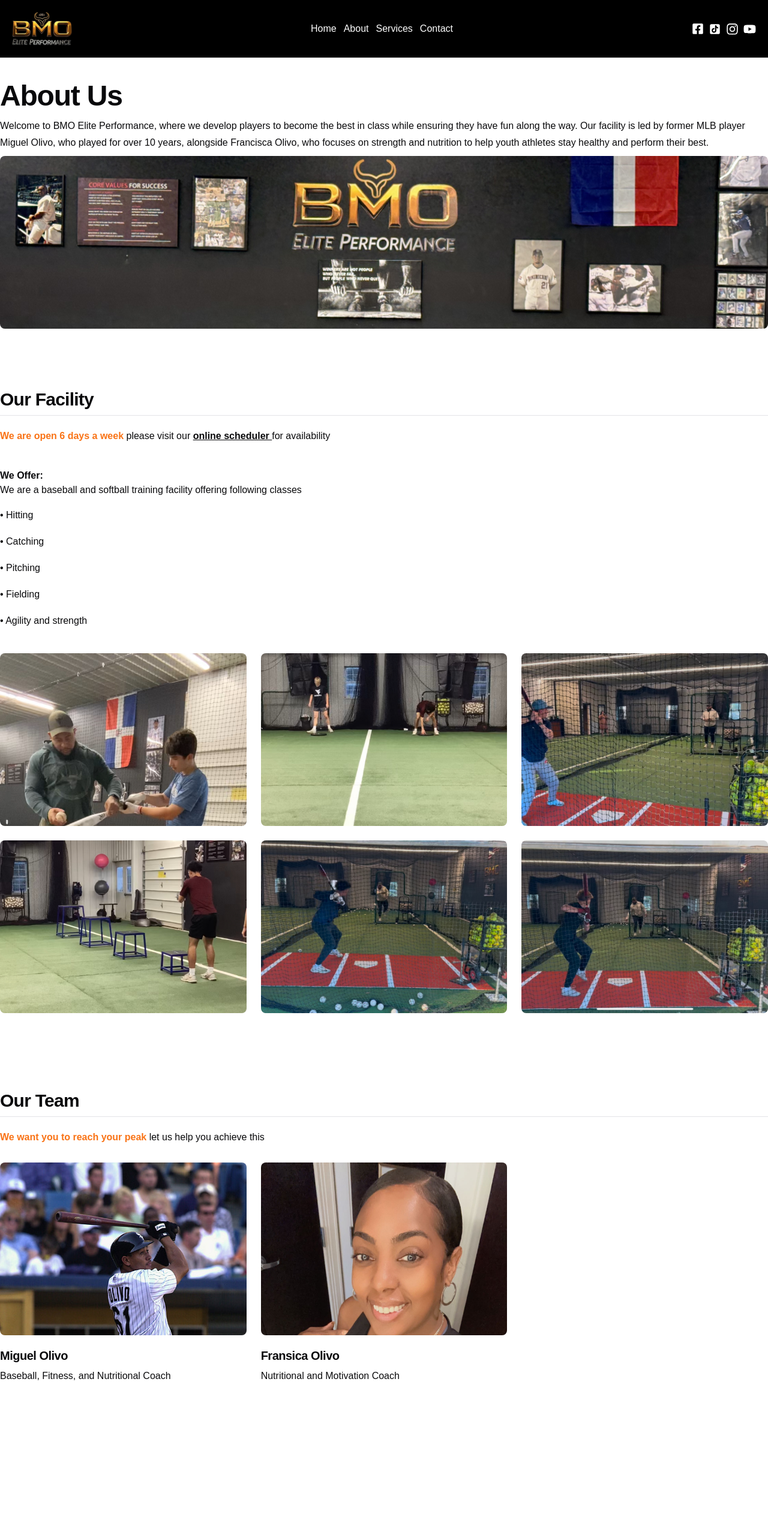
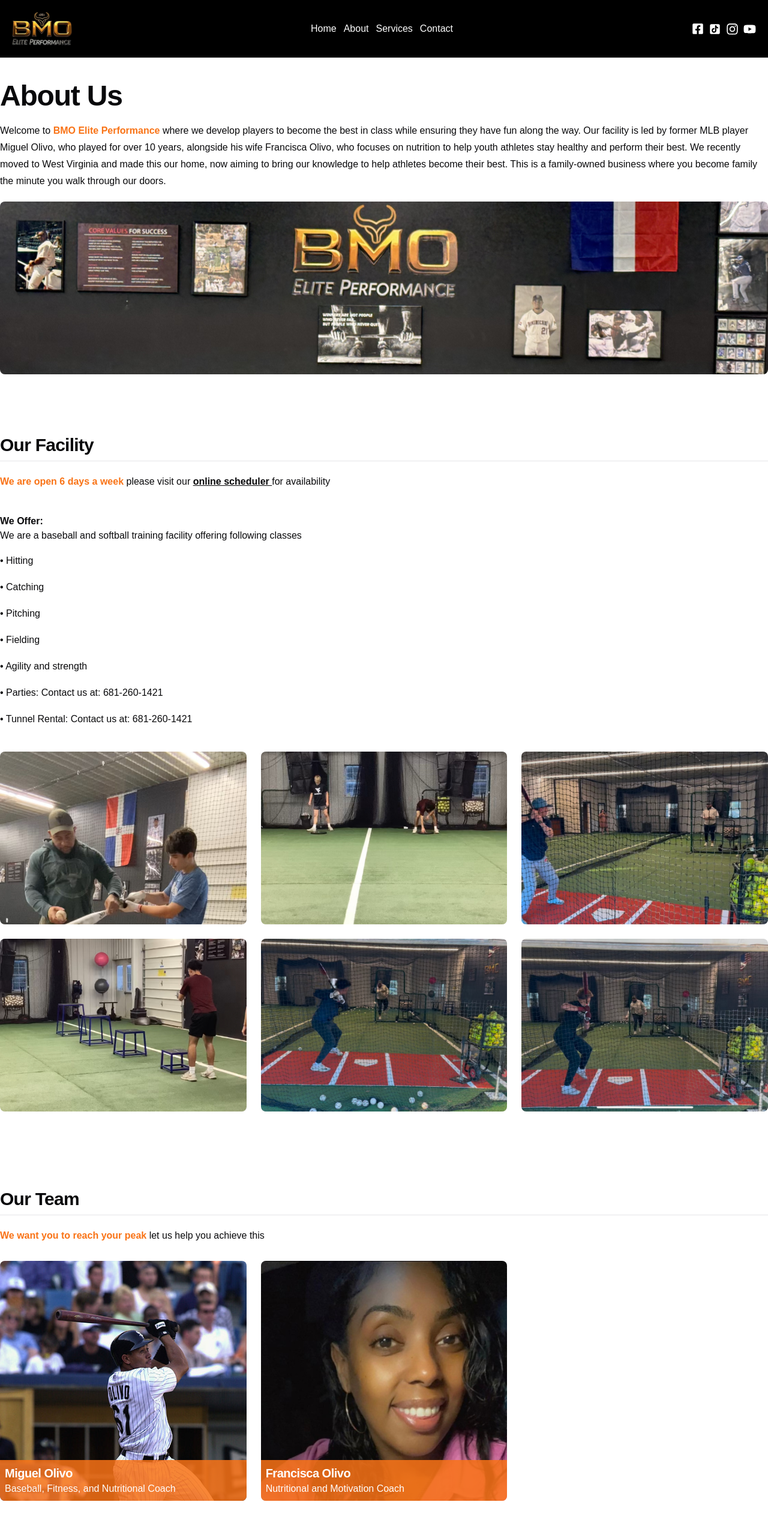
Before and after one commit to onepeso/bmo, a Next.js app: page /about in a window 1280 px wide. Shown: the whole page at 60% size. Before the commit the page ends 2306 px from the top, so only its background shows below. Built offline with nearby package versions, Linux system fonts and the light colour scheme.

Commit message:
Added more text fixes and styles + client changes

```diff
--- a/app/about/page.tsx
+++ b/app/about/page.tsx
@@ -4,13 +4,10 @@
 export default function About() {
   return (
     <main className=" mx-auto max-w-screen-xl">
-      <section className="flex flex-col gap-3 p-10 md:px-0 md:py-10 mb-5">
+      <section className="flex flex-col gap-5 p-10 md:px-0 md:py-10 mb-5">
         <h1 className="scroll-m-20 text-3xl font-extrabold tracking-tight lg:text-5xl">About Us</h1>
-        <div className="flex flex-col-reverse gap-2 md:flex-col">
-          <p className="leading-7">Welcome to BMO Elite Performance, where we develop players to become the best in class
-            while ensuring they have fun along the way. Our facility is led by former MLB player Miguel Olivo, who played
-            for over 10 years, alongside Francisca Olivo, who focuses on strength and nutrition to help youth athletes
-            stay healthy and perform their best. </p>
+        <div className="flex flex-col-reverse gap-5 md:flex-col">
+          <p className="leading-7">Welcome to <span className="font-bold text-orange-500">BMO Elite Performance</span> where we develop players to become the best in class while ensuring they have fun along the way. Our facility is led by former MLB player Miguel Olivo, who played for over 10 years, alongside his wife Francisca Olivo, who focuses on nutrition to help youth athletes stay healthy and perform their best. We recently moved to West Virginia and made this our home, now aiming to bring our knowledge to help athletes become their best. This is a family-owned business where you become family the minute you walk through our doors.</p>
           <Image className="md:h-72 w-full object-cover rounded-lg object-top" alt=" About Image"
             src={"/images/banner-bmo.webp"}
             width={1000}
@@ -32,6 +29,8 @@
           <p className="leading-7 [&:not(:first-child)]:mt-4">• Pitching</p>
           <p className="leading-7 [&:not(:first-child)]:mt-4">• Fielding</p>
           <p className="leading-7 [&:not(:first-child)]:mt-4">• Agility and strength</p>
+          <p className="leading-7 [&:not(:first-child)]:mt-4">• Parties: Contact us at: 681-260-1421 </p>
+          <p className="leading-7 [&:not(:first-child)]:mt-4">• Tunnel Rental: Contact us at: 681-260-1421</p>
         </div>
 
         <div className="grid grid-cols-1 md:grid-cols-2 lg:grid-cols-3 gap-6">
@@ -53,24 +52,40 @@
             this</p>
         </div>
 
-        <div className="grid grid-cols-1 md:grid-cols-2 lg:grid-cols-3 gap-6 mt-5">
-          <div className="flex flex-col gap-2">
-            <Image className="w-full h-72 object-cover object-top rounded-lg mb-3" alt="Facility Pictures"
+        <section className="my-5">
+          <div className="grid grid-cols-1 md:grid-cols-2 lg:grid-cols-3 gap-6">
+            <article className="flex flex-col gap-2">
+              <div className="relative">
+                <Image
+                  className="w-full h-[400px] object-cover object-top rounded-lg mb-3"
+                  alt="Miguel Olivo"
                   src="/images/miguel.webp"
                   width={500}
-              height={500} />
-            <h4 className="scroll-m-20 text-xl font-semibold tracking-tight">Miguel Olivo</h4>
+                  height={500}
+                />
+                <div className="absolute bottom-3 left-0 w-full bg-orange-500 bg-opacity-85 text-white p-2 rounded-b-lg">
+                  <h3 className="scroll-m-20 text-xl font-semibold tracking-tight">Miguel Olivo</h3>
                   <p>Baseball, Fitness, and Nutritional Coach</p>
                 </div>
-          <div className="flex flex-col gap-2">
-            <Image className="w-full h-72 object-cover object-top rounded-lg mb-3" alt="Facility Pictures"
+              </div>
+            </article>
+            <article className="flex flex-col gap-2">
+              <div className="relative">
+                <Image
+                  className="w-full h-[400px] object-cover object-top rounded-lg mb-3"
+                  alt="Francisca Olivo"
                   src="/images/francisca.webp"
                   width={500}
-              height={500} />
-            <h4 className="scroll-m-20 text-xl font-semibold tracking-tight">Fransica Olivo</h4>
-            <p> Nutritional and Motivation Coach </p>
+                  height={500}
+                />
+                <div className="absolute bottom-3 left-0 w-full bg-orange-500 bg-opacity-85 text-white p-2 rounded-b-lg">
+                  <h3 className="scroll-m-20 text-xl font-semibold tracking-tight">Francisca Olivo</h3>
+                  <p>Nutritional and Motivation Coach</p>
                 </div>
               </div>
+            </article>
+          </div>
+        </section>
       </section>
     </main>
   )
--- /dev/null
+++ b/app/contact/page.tsx
@@ -0,0 +1,95 @@
+import Link from "next/link"
+
+export default function Contact() {
+  return (
+    <main>
+      <section className=" mx-auto max-w-screen-xl flex flex-col gap-5 p-10 md:px-0 md:py-10 mb-5">
+        <h1 className="scroll-m-20 text-3xl font-extrabold tracking-tight lg:text-5xl">Reach Out </h1>
+        <div className="flex flex-col-reverse gap-5 md:flex-col">
+          <p className="leading-7">Have questions or feedback? We're just a message away!</p>
+        </div>
+      </section>
+      <div className="flex items-center justify-center bg-gray-100">
+        <div className="w-full max-w-xl p-8 space-y-6 my-16 bg-white rounded-lg shadow-md">
+          <header className="text-center">
+            <h2 className="text-2xl font-bold">Contact Us</h2>
+          </header>
+
+          {/* Contact Information Section */}
+          <section className="mb-6 text-center">
+            <div className="flex items-center justify-center mb-4">
+              <div>
+                <h3 className="font-semibold">Call or Visit</h3>
+                <p>+1 681-260-1421</p>
+                <p>olivobaseball2121@gmail.com</p>
+                <p>761 opequon LN, Kearneysville WV</p>
+                <iframe src="https://www.google.com/maps/embed?pb=!1m18!1m12!1m3!1d2592.617353582045!2d-77.93789527702825!3d39.39790865065451!2m3!1f0!2f0!3f0!3m2!1i1024!2i768!4f13.1!3m3!1m2!1s0x89ca01c5d4b44417%3A0x95a76b60e99dd8b0!2sBMO%20Elite%20Performance!5e0!3m2!1sen!2sus!4v1736556624929!5m2!1sen!2sus" width="500" height="450" className="border-0 my-5" allowFullScreen={true} loading="lazy" referrerPolicy="no-referrer-when-downgrade"></iframe>
+                <Link
+                  href="https://maps.app.goo.gl/ybJxcJp5BGJkvoG67"
+                  target="_blank"
+                  rel="noopener noreferrer"
+                  className="text-blue-600 hover:underline"
+                >
+                  Get Directions
+                </Link>
+              </div>
+            </div>
+
+            <div className="flex items-center justify-center mb-4">
+              <div>
+                <h3 className="font-semibold">Or Contact Us Online</h3>
+                <p>Submit the form below to connect with us.</p>
+              </div>
+            </div>
+          </section>
+
+          {/* Contact Form Section */}
+          <section>
+            <form>
+              <div>
+                <label className="block mb-2 text-sm font-medium text-gray-700">
+                  Name
+                </label>
+                <input
+                  type="text"
+                  required
+                  className="w-full p-3 border border-gray-300 rounded-md focus:outline-none focus:ring-2 focus:ring-blue-500"
+                  placeholder="Your Name"
+                />
+              </div>
+              <div>
+                <label className="block mb-2 text-sm font-medium text-gray-700">
+                  Email
+                </label>
+                <input
+                  type="email"
+                  required
+                  className="w-full p-3 border border-gray-300 rounded-md focus:outline-none focus:ring-2 focus:ring-blue-500"
+                  placeholder="Your Email"
+                />
+              </div>
+              <div>
+                <label className="block mb-2 text-sm font-medium text-gray-700">
+                  Message
+                </label>
+                <textarea
+                  required
+                  className="w-full p-3 border border-gray-300 rounded-md focus:outline-none focus:ring-2 focus:ring-blue-500"
+                  rows="4"
+                  placeholder="Your Message"
+                ></textarea>
+              </div>
+              <button
+                type="submit"
+                className="w-full p-3 mt-4 text-white bg-blue-600 rounded-md hover:bg-blue-700 focus:outline-none focus:ring-2 focus:ring-blue-500"
+              >
+                Send Message
+              </button>
+            </form>
+          </section>
+        </div>
+      </div >
+
+    </main >
+  );
+}
--- a/app/core/navigation/Navigation.tsx
+++ b/app/core/navigation/Navigation.tsx
@@ -14,7 +14,7 @@
     { name: "Home", link: "/" },
     { name: "About", link: "/about" },
     { name: "Services", link: "/" },
-    { name: "Contact", link: "/" },
+    { name: "Contact", link: "/contact" },
   ];
 
   const handleMenuClick = () => {
--- a/app/core/sections/HomePageCTA.tsx
+++ b/app/core/sections/HomePageCTA.tsx
@@ -13,15 +13,12 @@
         <div
           className="absolute inset-0 bg-gray-900/75 from-gray-900/95 to-gray-900/25"
         ></div>
-
         <div
           className="relative mx-auto max-w-screen-xl px-4 py-32 md:flex md:items-center lg:px-0"
         >
-          <div className="max-w-2xl text-center md:text-start">
-            <h1 className="font-extrabold text-white text-5xl">Train Like A
-              Pro</h1>
-            <TypingAnimation className="text-5xl block font-extrabold text-bmo-primary"> Perform Like A
-              Champion </TypingAnimation>
+          <div className="max-w-5xl text-center md:text-start">
+            <h1 className="font-extrabold text-white text-2xl lg:text-4xl">Unlock the Power of Excellence with BMO Elite</h1>
+            <TypingAnimation className="text-2xl lg:text-4xl block font-extrabold text-bmo-primary"> Where Innovation Meets Precision </TypingAnimation>
 
             <p className="mt-4 max-w-lg text-white sm:text-xl/relaxed">
               Your Home for Baseball and Softball Development: Training, Coaching, and Community.
@@ -56,12 +53,7 @@
               className="h-64 w-full object-cover sm:h-80 md:h-64 rounded-md"
             />
             <p className="max-w-2xl text-gray-700 mb-5">
-              At <span className="font-bold text-orange-500">BMO Elite Performance</span>, we&apos;ve crafted a premier
-              training environment
-              where passion meets precision. Our facility combines cutting-edge technology with expert instruction to
-              deliver a training
-              experience that sets the standard for athletic development.
-            </p>
+              Welcome to <span className="font-bold text-orange-500">BMO Elite Performance</span>: Where Passion Meets Precision. Our premier training environment, spanning 2800 sqft, combines cutting-edge technology with expert instruction to set the standard for athletic development. The space is equipped with 2 tunnels, a pitching mound, an outside cage for summertime, and exercise equipment for the Power Elite area, where we train athletes to become better, fitter competitors.            </p>
           </div>
         </div>
 
```
Also changed, not shown: public/images/francisca.webp. Lines whose indentation alone changed are shown as unchanged.
